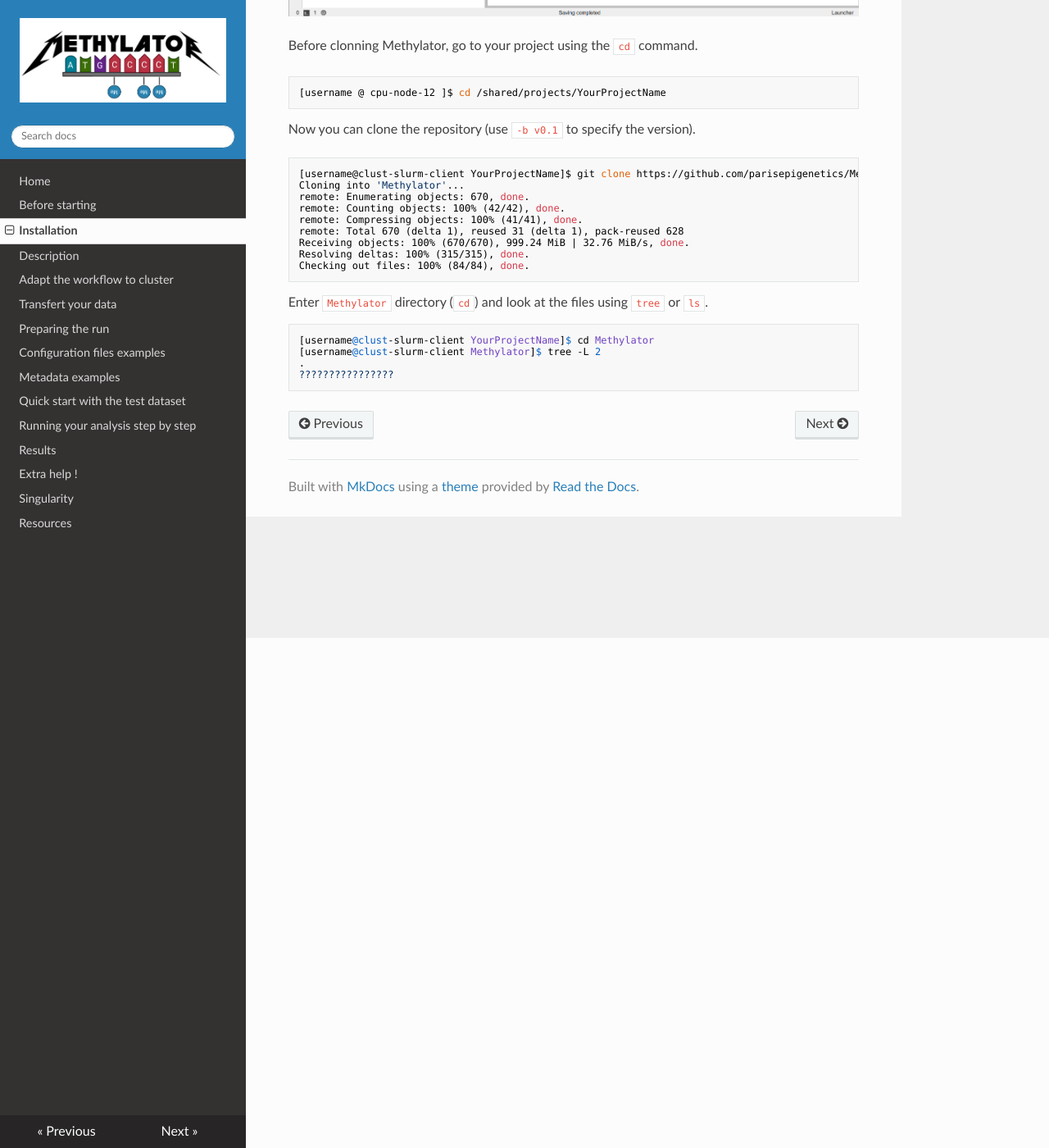
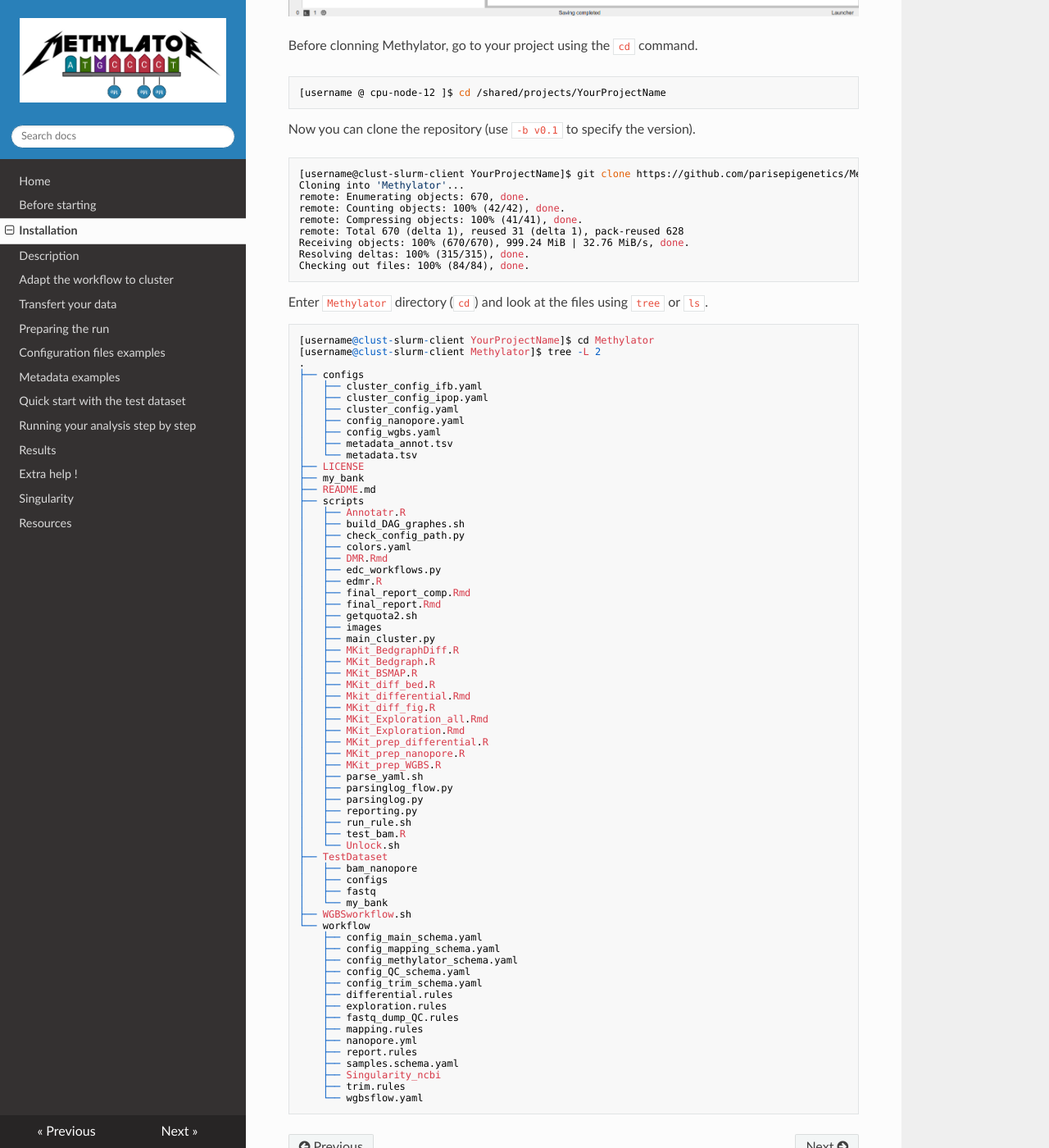
Before and after one commit to parisepigenetics/Methylator-Documentation, an MkDocs documentation site: the page built from docs/installation.md, in a window 1280 px wide and 1400 px high, scrolled down 622 px. Shown: the whole window at 82% size. Built offline with MkDocs 1.6.1, drawn with Linux system fonts in a browser that asks for light colours; nearby versions of some CDN libraries.

Commit message:
Update installation.md

````diff
--- a/docs/installation.md
+++ b/docs/installation.md
@@ -28,5 +28,69 @@ Enter `Methylator` directory (`cd`) and look at the files using `tree` or `ls`.
 [username@clust-slurm-client YourProjectName]$ cd Methylator
 [username@clust-slurm-client Methylator]$ tree -L 2
 .
-????????????????
+├── configs
+│   ├── cluster_config_ifb.yaml
+│   ├── cluster_config_ipop.yaml
+│   ├── cluster_config.yaml
+│   ├── config_nanopore.yaml
+│   ├── config_wgbs.yaml
+│   ├── metadata_annot.tsv
+│   └── metadata.tsv
+├── LICENSE
+├── my_bank
+├── README.md
+├── scripts
+│   ├── Annotatr.R
+│   ├── build_DAG_graphes.sh
+│   ├── check_config_path.py
+│   ├── colors.yaml
+│   ├── DMR.Rmd
+│   ├── edc_workflows.py
+│   ├── edmr.R
+│   ├── final_report_comp.Rmd
+│   ├── final_report.Rmd
+│   ├── getquota2.sh
+│   ├── images
+│   ├── main_cluster.py
+│   ├── MKit_BedgraphDiff.R
+│   ├── MKit_Bedgraph.R
+│   ├── MKit_BSMAP.R
+│   ├── MKit_diff_bed.R
+│   ├── Mkit_differential.Rmd
+│   ├── MKit_diff_fig.R
+│   ├── MKit_Exploration_all.Rmd
+│   ├── MKit_Exploration.Rmd
+│   ├── MKit_prep_differential.R
+│   ├── MKit_prep_nanopore.R
+│   ├── MKit_prep_WGBS.R
+│   ├── parse_yaml.sh
+│   ├── parsinglog_flow.py
+│   ├── parsinglog.py
+│   ├── reporting.py
+│   ├── run_rule.sh
+│   ├── test_bam.R
+│   └── Unlock.sh
+├── TestDataset
+│   ├── bam_nanopore
+│   ├── configs
+│   ├── fastq
+│   └── my_bank
+├── WGBSworkflow.sh
+└── workflow
+    ├── config_main_schema.yaml
+    ├── config_mapping_schema.yaml
+    ├── config_methylator_schema.yaml
+    ├── config_QC_schema.yaml
+    ├── config_trim_schema.yaml
+    ├── differential.rules
+    ├── exploration.rules
+    ├── fastq_dump_QC.rules
+    ├── mapping.rules
+    ├── nanopore.yml
+    ├── report.rules
+    ├── samples.schema.yaml
+    ├── Singularity_ncbi
+    ├── trim.rules
+    └── wgbsflow.yaml
+
 ```
````
